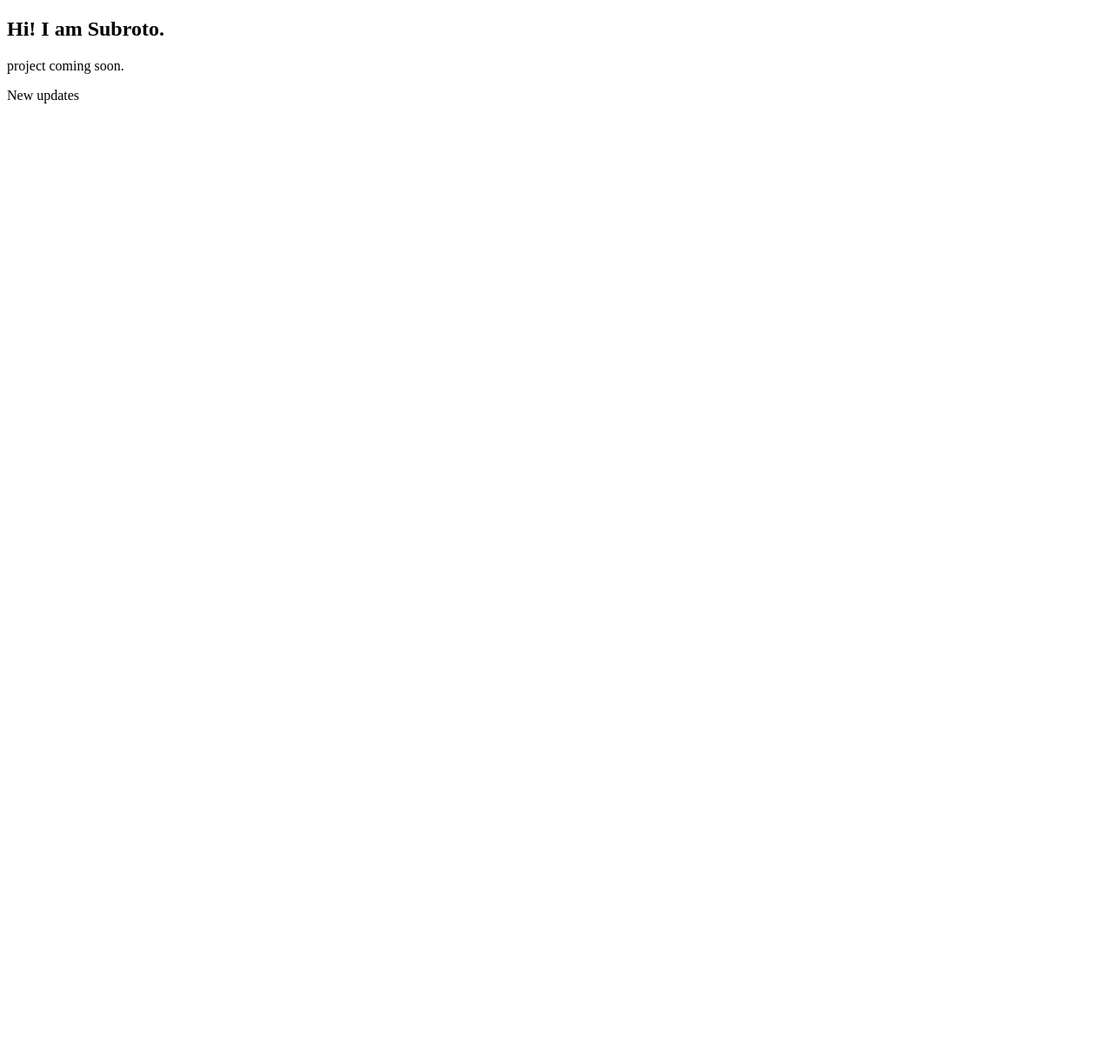
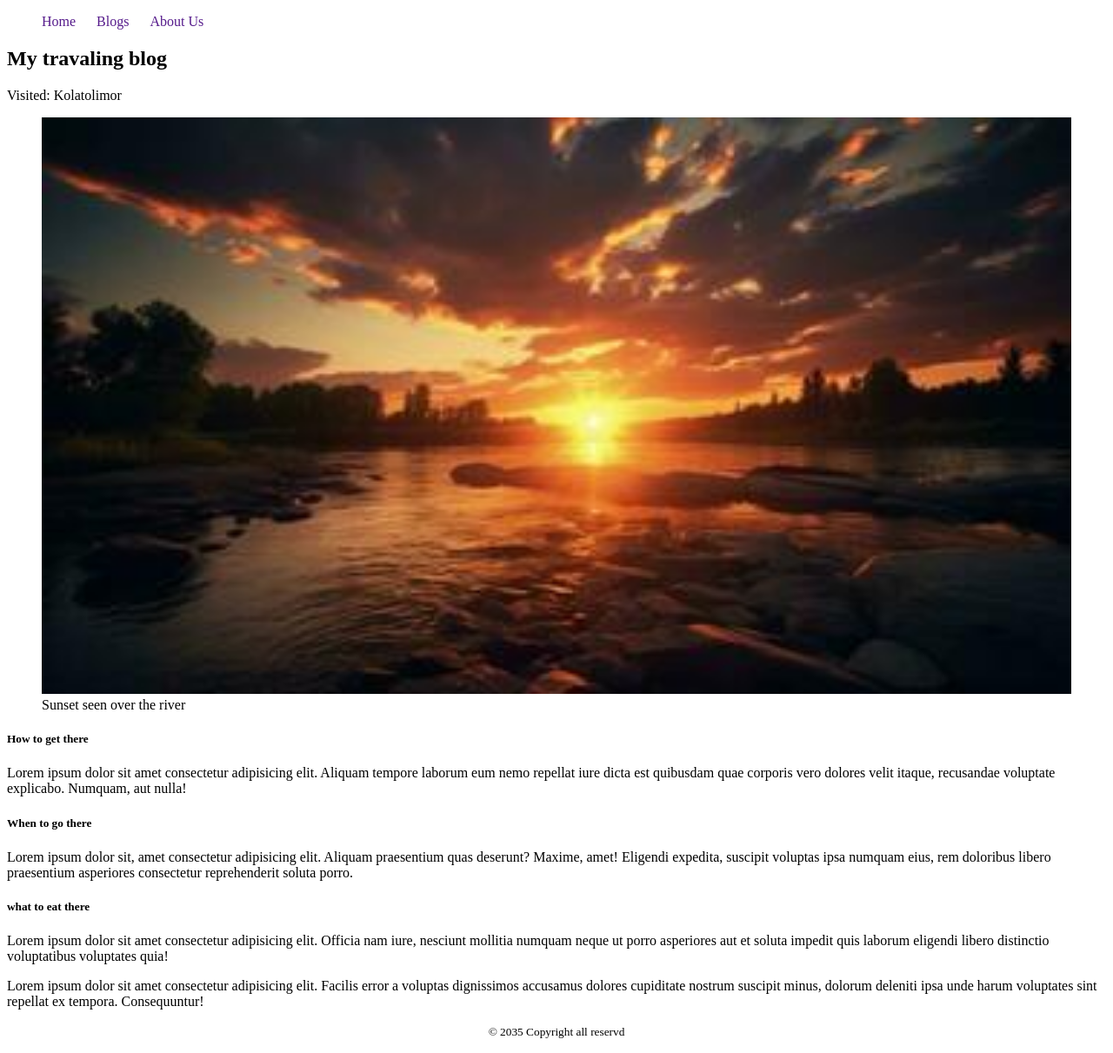
Before and after one commit to SubrotoChandaShuvo/Project-1, a plain HTML site: page index.html in a window 1280 px wide. Shown: the whole page at 87% size. Before the commit the page ends 800 px from the top, so only its background shows below. Drawn offline with Linux system fonts and the light colour scheme.

Commit message:
Blog page

```diff
--- a/index.html
+++ b/index.html
@@ -3,15 +3,56 @@
 <head>
     <meta charset="UTF-8">
     <meta name="viewport" content="width=device-width, initial-scale=1.0">
-    <title>My first code upload in github automaticly
+    <title>
+        My blogs
     </title>
+    <link rel="stylesheet" href="styles/blogs.css">
 </head>
 <body>
-    <h2>Hi! I am Subroto. </h2>
-    <p>project coming soon.</p>
-    <p>New updates
+    <header>
+        <nav>
+            <ul>
+                <li><a href="">Home</a></li>
+                <li><a href="">Blogs</a></li>
+                <li><a href="">About Us</a></li>
+            </ul>
+        </nav>
+    </header>
+    <main>
+        <section>
 
-    </p>
+        </section>
+        <section>
 
+        </section>
+        <article>
+            <header>
+                <h2>My travaling blog</h2>
+                <p>Visited: Kolatolimor</p>
+            </header>
+            <figure>
+                <img width="100%" src="picture/sunset.jpg" alt="">
+                <figcaption>Sunset seen over the river</figcaption>
+            </figure>
+            <section>
+                <H5>How to get there</H5>
+                <p>Lorem ipsum dolor sit amet consectetur adipisicing elit. Aliquam tempore laborum eum nemo repellat iure dicta est quibusdam quae corporis vero dolores velit itaque, recusandae voluptate explicabo. Numquam, aut nulla!
+                </p>
+            </section>
+            <section>
+                <h5>When to go there</h5>
+                <p>Lorem ipsum dolor sit, amet consectetur adipisicing elit. Aliquam praesentium quas deserunt? Maxime, amet! Eligendi expedita, suscipit voluptas ipsa numquam eius, rem doloribus libero praesentium asperiores consectetur reprehenderit soluta porro.</p>
+
+            </section>
+            <section>
+                <h5>what to eat there</h5>
+                <p>Lorem ipsum dolor sit amet consectetur adipisicing elit. Officia nam iure, nesciunt mollitia numquam neque ut porro asperiores aut et soluta impedit quis laborum eligendi libero distinctio voluptatibus voluptates quia!</p>
+                <p>Lorem ipsum dolor sit amet consectetur adipisicing elit. Facilis error a voluptas dignissimos accusamus dolores cupiditate nostrum suscipit minus, dolorum deleniti ipsa unde harum voluptates sint repellat ex tempora. Consequuntur!</p>
+            </section>
+        </article>
+    </main>
+    <footer>
+        <p><small>&copy; 2035 Copyright all reservd</small></p>
+    </footer>
 </body>
 </html>
--- /dev/null
+++ b/styles/blogs.css
@@ -0,0 +1,14 @@
+nav li a{
+    text-decoration: none;
+}
+nav li{
+    list-style: none;
+    display: inline;
+    margin-right: 20px;
+}
+nav li:hover{
+    background-color: aqua;
+}
+footer{
+    text-align: center;
+}
```
Also changed, not shown: picture/sunset.jpg (added).
